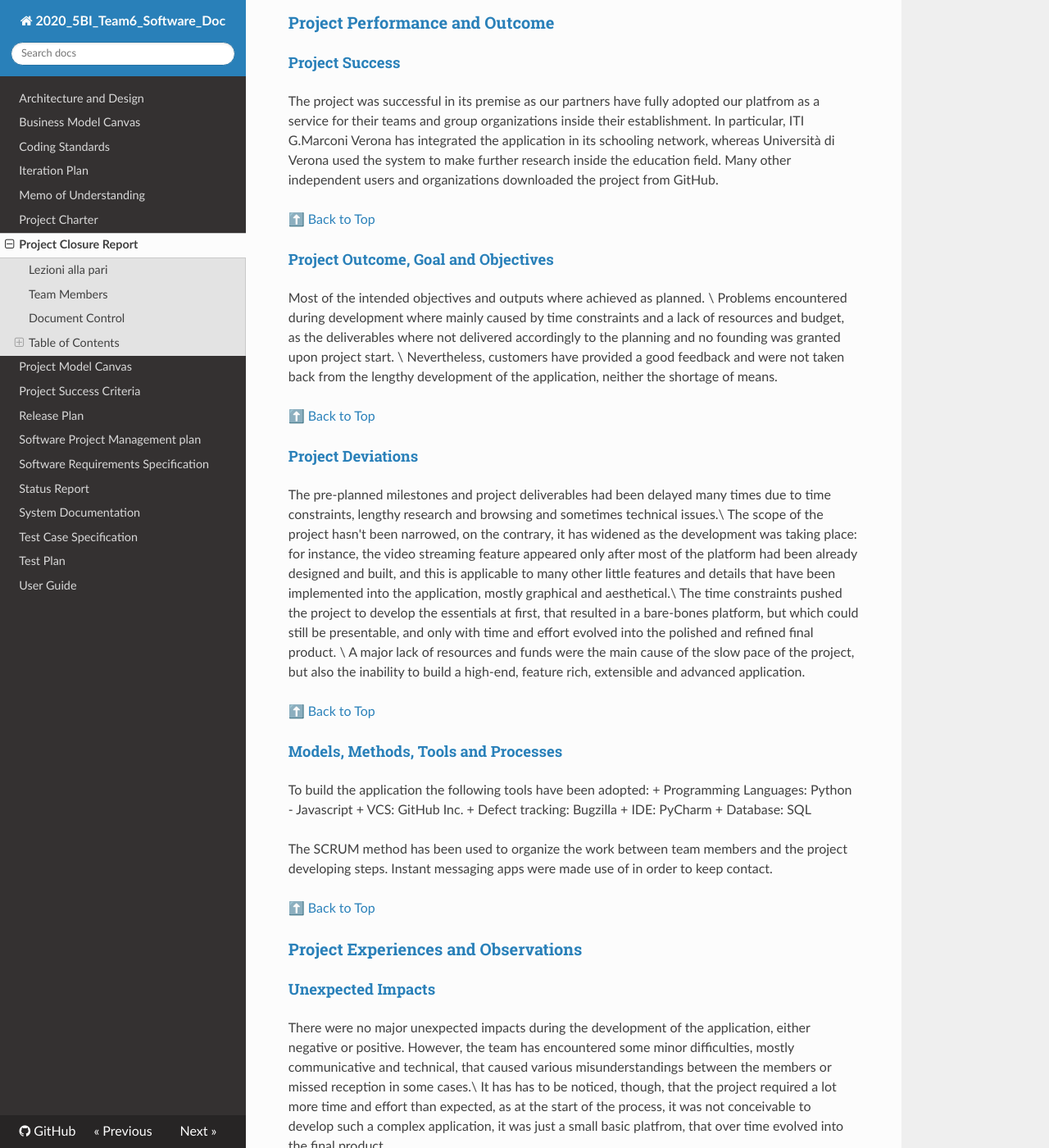
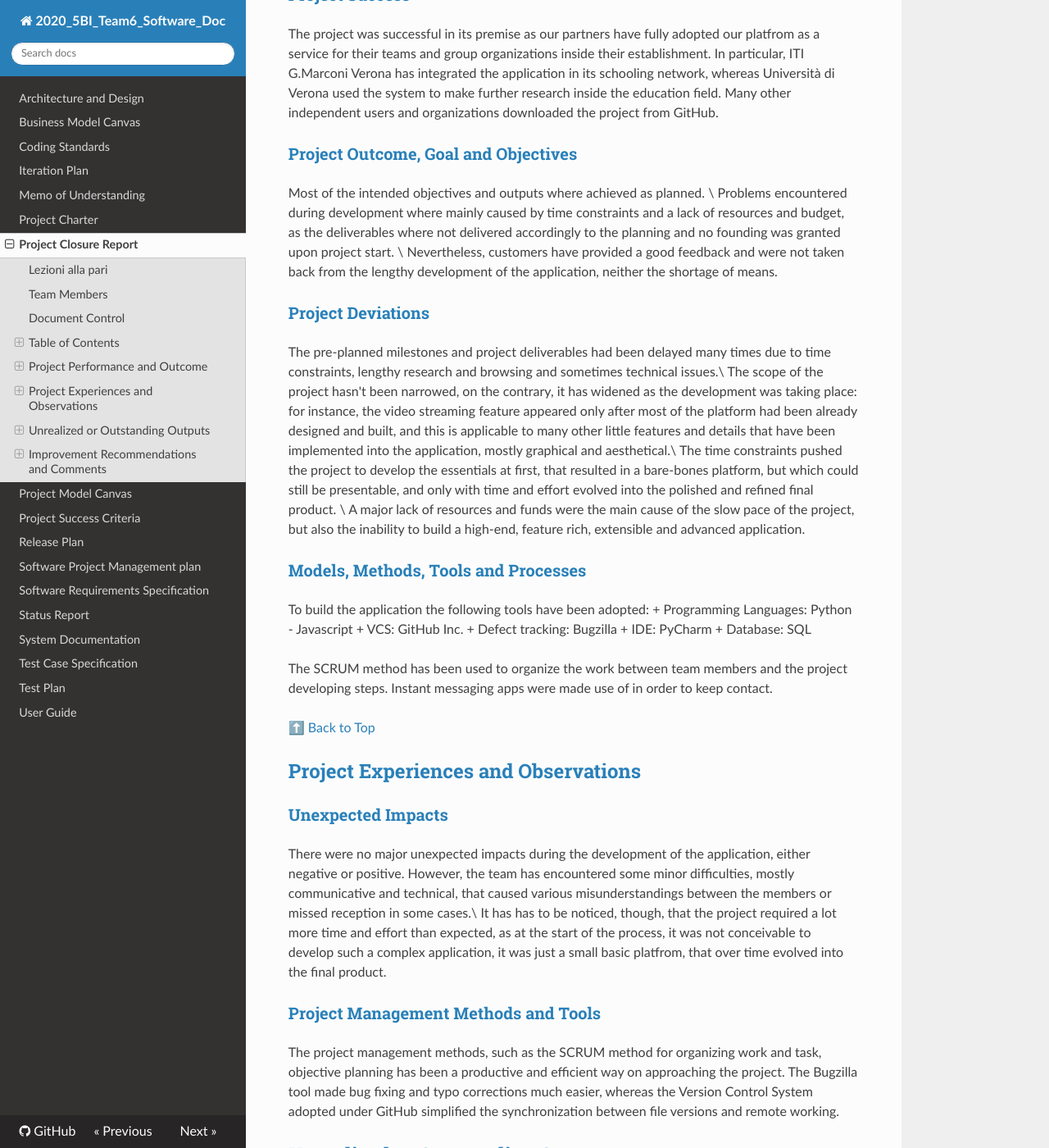
Before and after one commit to KilliKrate/Software-Documentation-G6, an MkDocs documentation site: the page built from docs/Project Closure Report/index.md, in a window 1280 px wide and 1400 px high, scrolled down 3222 px. Shown: the whole window at 82% size. Built offline with MkDocs 1.6.1, drawn with Linux system fonts in a browser that asks for light colours; nearby versions of some CDN libraries; some of the changed text lies outside the part shown.

Commit message:
Fix title size and back to top frequency

```diff
--- a/docs/Project Closure Report/index.md
+++ b/docs/Project Closure Report/index.md
@@ -61,7 +61,7 @@ Group 6 is responsible for developing and maintaining this document.
 
 ### [Project Background Overview](#project-background-overview)
 
-#### [Project Overview](#project-overview)
+### [Project Overview](#project-overview)
 The main goal of this project was to develop a platform under the guise of an application from where teachers, students, work groups and many other team-based organizations could share any type of material and coordinate their work between them, whilst maintaining everything local and confidential.\
 The project started with the definition of the main goals that needed to be achieved in order to comply to the purpose of the application:
 + Designing the architecture of the various components and documenting the process and procedures
@@ -71,9 +71,7 @@ The project started with the definition of the main goals that needed to be achi
 + Fixing bugs, receiving feedback, various refinements
 + Final release to the public
 
-[⬆️ Back to Top](#table-of-contents)
-
-#### [Project Dates](#project-dates)
+### [Project Dates](#project-dates)
 
 | Milestone | Date of initiation | Date of completion |
 | :---------: | :------------------: | :------: |
@@ -85,9 +83,7 @@ The project started with the definition of the main goals that needed to be achi
 | Launch of beta | 06/20/2019 | 07/01/2019 |
 | Final release | 09/02/2019 | 09/13/2019 |
 
-[⬆️ Back to Top](#table-of-contents)
-
-#### [Project Organization](#project-organization)
+### [Project Organization](#project-organization)
 
 Project Participants:
 
@@ -112,32 +108,26 @@ Project Participants:
 
 [⬆️ Back to Top](#table-of-contents)
 
-### [Project Performance and Outcome](#project-performance-and-outcome)
+## [Project Performance and Outcome](#project-performance-and-outcome)
 
-#### [Project Success](#project-success)
+### [Project Success](#project-success)
 
 The project was successful in its premise as our partners have fully adopted our platfrom as a service for their teams and group organizations inside their establishment. In particular, ITI G.Marconi Verona has integrated the application in its schooling network, whereas Università di Verona used the system to make further research inside the education field. Many other independent users and organizations downloaded the project from GitHub.
 
-[⬆️ Back to Top](#table-of-contents)
-
-#### [Project Outcome, Goal and Objectives](#project-outcome-goal-and-objectives)
+### [Project Outcome, Goal and Objectives](#project-outcome-goal-and-objectives)
 
 Most of the intended objectives and outputs where achieved as planned. \
 Problems encountered during development where mainly caused by time constraints and a lack of resources and budget, as the deliverables where not delivered accordingly to the planning and no founding was granted upon project start. \
 Nevertheless, customers have provided a good feedback and were not taken back from the lengthy development of the application, neither the shortage of means.
 
-[⬆️ Back to Top](#table-of-contents)
-
-#### [Project Deviations](#project-deviations)
+### [Project Deviations](#project-deviations)
 
 The pre-planned milestones and project deliverables had been delayed many times due to time constraints, lengthy research and browsing and sometimes technical issues.\
 The scope of the project hasn't been narrowed, on the contrary, it has widened as the development was taking place: for instance, the video streaming feature appeared only after most of the platform had been already designed and built, and this is applicable to many other little features and details that have been implemented into the application, mostly graphical and aesthetical.\
 The time constraints pushed the project to develop the essentials at first, that resulted in a bare-bones platform, but which could still be presentable, and only with time and effort evolved into the polished and refined final product. \
 A major lack of resources and funds were the main cause of the slow pace of the project, but also the inability to build a high-end, feature rich, extensible and advanced application.
 
-[⬆️ Back to Top](#table-of-contents)
-
-#### [Models, Methods, Tools and Processes](#models-methods-tools-and-processes)
+### [Models, Methods, Tools and Processes](#models-methods-tools-and-processes)
 
 To build the application the following tools have been adopted:
 + Programming Languages: Python - Javascript
@@ -150,32 +140,25 @@ The SCRUM method has been used to organize the work between team members and the
 
 [⬆️ Back to Top](#table-of-contents)
 
-### [Project Experiences and Observations](#project-experiences-and-observations)
+## [Project Experiences and Observations](#project-experiences-and-observations)
 
-#### [Unexpected Impacts](#unexpected-impacts)
+### [Unexpected Impacts](#unexpected-impacts)
 
 There were no major unexpected impacts during the development of the application, either negative or positive. However, the team has encountered some minor difficulties, mostly communicative and technical, that caused various misunderstandings between the members or missed reception in some cases.\
 It has has to be noticed, though, that the project required a lot more time and effort than expected,
 as at the start of the process, it was not conceivable to develop such a complex application, it was just a small basic platfrom, that over time evolved into the final product.
 
-[⬆️ Back to Top](#table-of-contents)
-
-#### [Project Management Methods and Tools](#project-management-methods-and-tools)
+### [Project Management Methods and Tools](#project-management-methods-and-tools)
 
 The project management methods, such as the SCRUM method for organizing work and task, objective planning has been a productive and efficient way on approaching the project. The Bugzilla tool made bug fixing and typo corrections much easier, whereas the Version Control System adopted under GitHub simplified the synchronization between file versions and remote working.
 
-[⬆️ Back to Top](#table-of-contents)
+## [Unrealized or Outstanding Outputs](#unrealized-or-outstanding-outputs)
 
-### [Unrealized or Outstanding Outputs](#unrealized-or-outstanding-outputs)
-
-#### [List of Outstanding Items](#list-of-outstanding-items)
+### [List of Outstanding Items](#list-of-outstanding-items)
 
 There haven't been any outstanding items  that have impacted project completion, though the team had to deal with a lot of new knowledge that wasn't acquired and new skills and tools which made the development process definetly more lengthy than what expected. There was also a long period of holidays and external working commitments which slowed significantly the pace of the project.
 
-[⬆️ Back to Top](#table-of-contents)
-
-
-#### [Unrealized Outputs](#unrealized-outputs)
+### [Unrealized Outputs](#unrealized-outputs)
 
 The possibility to integrate the application into a web based system has not been put out due to time constraints, but also because the skills and effort required where not met by the team members. Ultimately, this task has been put aside.\
 
@@ -183,9 +166,9 @@ The data storage solution of a hosted database and the usage of frameworks didn'
 
 [⬆️ Back to Top](#table-of-contents)
 
-### [Improvement Recommendations and Comments](#improvement-recommendations-and-comments)
+## [Improvement Recommendations and Comments](#improvement-recommendations-and-comments)
 
-#### [Suggestions and Improvements](#suggestions-and-improvements)
+### [Suggestions and Improvements](#suggestions-and-improvements)
 
 On a final note, here is a list of reporting notes on the project that specify all the procedures, techinques, strategies that could have been done better, or improvements to the finished project:
 
```
